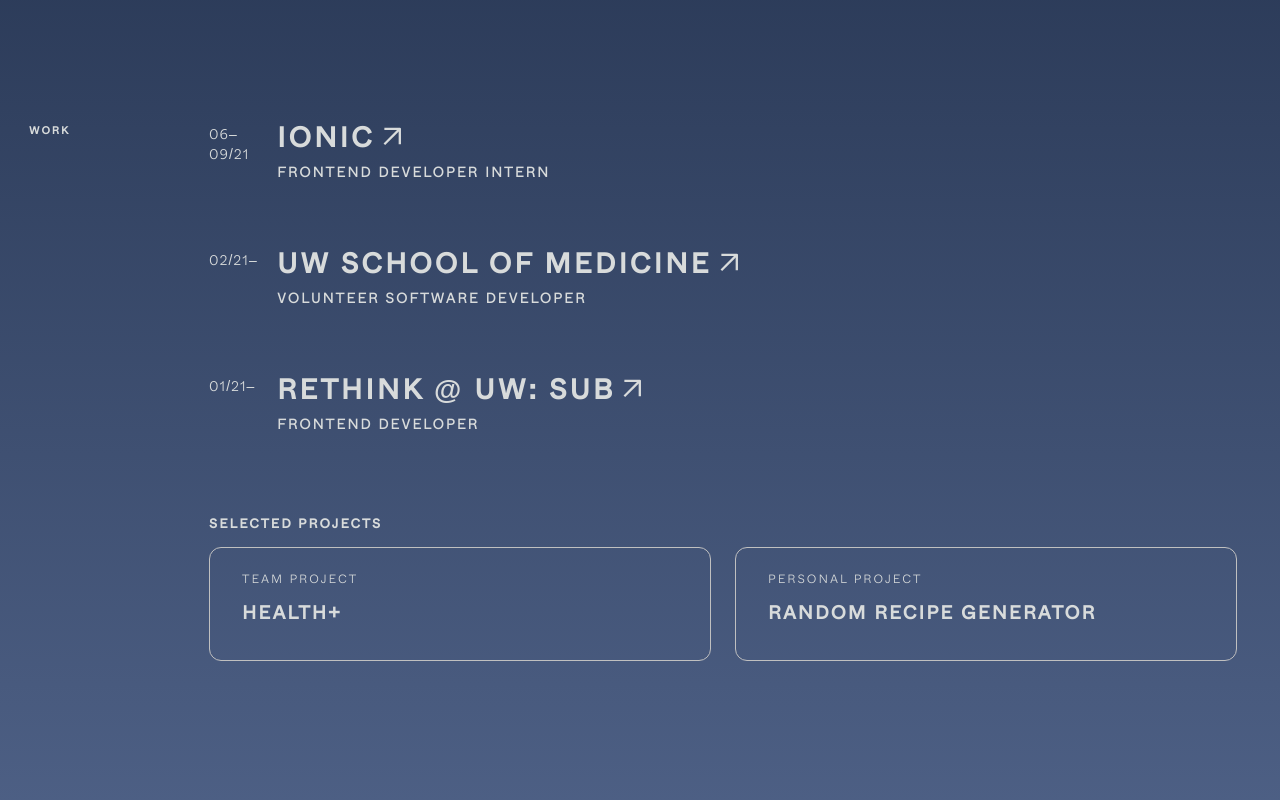
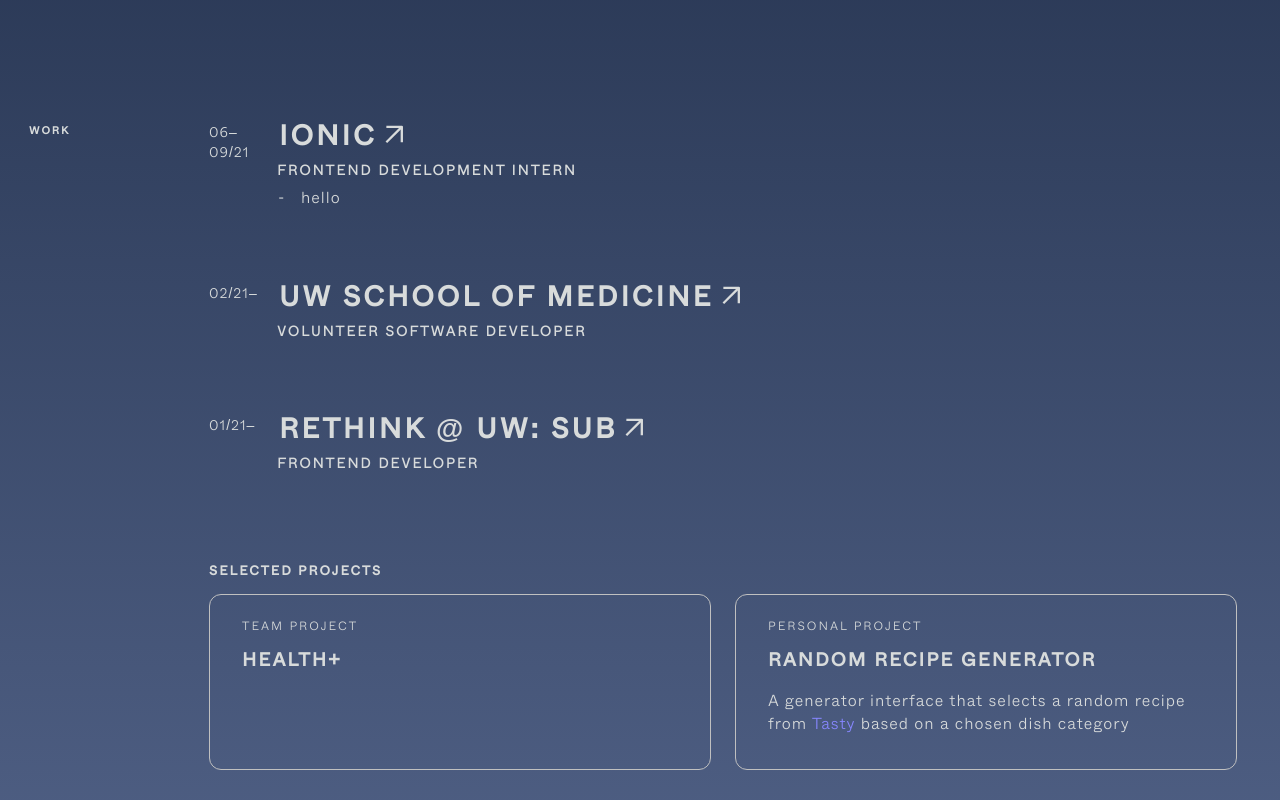
Before and after one commit to audrey-kho/audrey-kho.github.io, a React (Create React App) app: page / in a window 1280 px wide. Shown: the part 700-1500 px from the top of the page. Built offline with nearby package versions, Linux system fonts and the light colour scheme; some icons are missing.

Commit message:
work desc setup

```diff
--- a/src/App.js
+++ b/src/App.js
@@ -182,12 +182,8 @@
 
 const FooterStyles = styled.footer`
   position: relative;
-  margin-top: 500px;
-  padding: 0 24px;
-
-  h5 {
-    position: absolute;
-    bottom: 24px;
-    font-weight: 500;
-  }
+  // margin-top: 500px;
+  padding: 24px;
+  display: flex;
+  font-weight: 500;
 `;
--- a/src/components/About.js
+++ b/src/components/About.js
@@ -1,4 +1,4 @@
-import { HeartOutline, SchoolOutline, TerminalOutline } from "react-ionicons";
+import { Heart, School, Terminal } from "react-ionicons";
 import styled from "styled-components";
 import { MainSection, SectionTitle, SectionHeading } from "./Elements";
 import { ResponsiveContainer } from "./ResponsiveContainer";
@@ -27,11 +27,11 @@
           <h1>Audrey</h1>
           <ul className="details__list">
             <li>
-              <TerminalOutline color="#d8dbdb" width="20px" height="20px" />
+              <Terminal color="#d8dbdb" width="20px" height="20px" />
               <p>I'm a Seattle-based software developer who enjoys creating dynamic web applications.</p>
             </li>
             <li>
-              <SchoolOutline color="#d8dbdb" width="20px" height="20px" />
+              <School color="#d8dbdb" width="20px" height="20px" />
               <p>
                 I'm studying{" "}
                 <a href="https://ischool.uw.edu/" target="_blank" rel="noreferrer">
@@ -44,7 +44,7 @@
               </p>
             </li>
             <li>
-              <HeartOutline color="#d8dbdb" width="20px" height="20px" />
+              <Heart color="#d8dbdb" width="20px" height="20px" />
               <p>
                 I love to cook and bake in my free time and have an (un)healthy obsession with ramen and everything{" "}
                 <a
@@ -155,7 +155,7 @@
         //   left bottom no-repeat;
         // background-size: 100% 1px;
         // border-bottom: solid 1px #7877f7;
-        background-image: linear-gradient(to left, #7877f7, #7877f7);
+        background-image: linear-gradient(to left, #8787ff, #8787ff);
         background-repeat: repeat-x;
         background-position: 0 92%;
         background-size: 1px 1px;
--- a/src/components/Work.js
+++ b/src/components/Work.js
@@ -15,14 +15,21 @@
             {experience.map(({ name, link, position, description, time }, index) => {
               return (
                 <li key={name}>
-                  <a href={link} target="_blank" rel="noreferrer">
-                    <em dangerouslySetInnerHTML={{__html: time}}/>
-                    <div>
-                      <h2>{name.toUpperCase()}<LinkArrow width={34} height={34} /></h2>
-                      <h6>{position}</h6>
-                      <p>{description}</p>
-                    </div>
-                  </a>
+                  <em dangerouslySetInnerHTML={{ __html: time }} />
+                  <div>
+                    <a href={link} target="_blank" rel="noreferrer">
+                      <h2>
+                        {name.toUpperCase()}
+                        <LinkArrow width={34} height={34} />
+                      </h2>
+                    </a>
+                    <h6>{position}</h6>
+                    <ul className="desc__list">
+                      {description.map((d) => {
+                        return <li>{d}</li>;
+                      })}
+                    </ul>
+                  </div>
                 </li>
               );
             })}
@@ -35,7 +42,7 @@
                   <a href={link} target="_blank" rel="noreferrer">
                     <span>{type}</span>
                     <h3>{name.toUpperCase()}</h3>
-                    <p>{description}</p>
+                    <p dangerouslySetInnerHTML={{ __html: description }} />
                   </a>
                 </li>
               );
@@ -58,14 +65,16 @@
     flex-direction: column;
     flex-wrap: wrap;
     list-style: none;
-    margin: 0 0 62px;
+    margin: 0 0 82px;
     padding: 0;
 
     > li + li {
-      margin-top: 48px;
+      margin-top: 68px;
     }
 
     li {
+      display: flex;
+
       h2 {
         display: inline-block;
         font-size: 28px;
@@ -79,7 +88,8 @@
         }
       }
 
-      span, h6 {
+      span,
+      h6 {
         font-family: "Whyte Light", sans-serif;
         font-size: 14px;
         margin: 0;
@@ -87,12 +97,10 @@
       }
 
       a {
-        display: flex;
-        align-items: flex-start;
-        padding: 2px 0;
+        padding: 2px;
 
         &:hover svg {
-          transform: translate(2px, -2px);
+          transform: translate(1px, -1px);
         }
       }
 
@@ -109,6 +117,23 @@
         letter-spacing: 1px;
         width: 60px;
         font-style: normal;
+      }
+
+      .desc__list {
+        margin: 6px 0;
+        padding-left: 24px;
+
+        li {
+          font-family: "Whyte Light", sans-serif;
+          font-size: 16px;
+          letter-spacing: 1px;
+
+          &::before {
+            position: absolute;
+            content: '-';
+            left: 1px;
+          }
+        }
       }
     }
   }
@@ -137,6 +162,16 @@
       }
     }
 
+    p {
+      letter-spacing: 1px;
+
+      a {
+        display: inline;
+        padding: 0;
+        color: #8787ff;
+      }
+    }
+
     > li + li {
       margin-left: 24px;
     }
--- a/src/data/work.json
+++ b/src/data/work.json
@@ -3,22 +3,22 @@
     {
       "name": "Ionic",
       "link": "https://ionic.io/",
-      "position": "Frontend Developer Intern",
-      "description": "",
+      "position": "Frontend Development Intern",
+      "description": ["hello"],
       "time": "06&ndash;09/21"
     },
     {
       "name": "UW School of Medicine",
       "link": "https://www.uwmedicine.org/",
       "position": "Volunteer Software Developer",
-      "description": "",
+      "description": [],
       "time": "02/21&ndash;"
     },
     {
       "name": "ReThink @ UW: SUB",
       "link": "https://github.com/ReThink-SUB",
       "position": "Frontend Developer",
-      "description": "",
+      "description": [],
       "time": "01/21&ndash;"
     }
   ],
@@ -28,13 +28,13 @@
       "link": "https://project-2-audrey-kho.web.app/",
       "type": "Team Project",
       "description": "",
-      "technologies": ["HTML", "CSS", "JavaScript", "React", "Firebase"]
+      "technologies": ["React", "Firebase", "JavaScript", "CSS"]
     },
     {
       "name": "Random Recipe Generator",
       "link": "https://randomtastyrecipe.herokuapp.com/",
       "type": "Personal Project",
-      "description": "",
+      "description": "A generator interface that selects a random recipe from <a href='https://tasty.co/' target='_blank' rel='noreferrer'>Tasty</a> based on a chosen dish category",
       "technologies": ["HTML", "CSS", "JavaScript", "Node.js"]
     }
   ]
--- a/src/index.css
+++ b/src/index.css
@@ -27,7 +27,7 @@
   position: relative;
   height: 100%;
   background-color: #242629;
-  background-image: linear-gradient(#111e36, #5f739c);
+  background-image: linear-gradient(#111e36, #5a6b92);
   font-family: "Whyte", sans-serif;
   color: #d8dbdb !important;
   letter-spacing: 2px !important;
```
